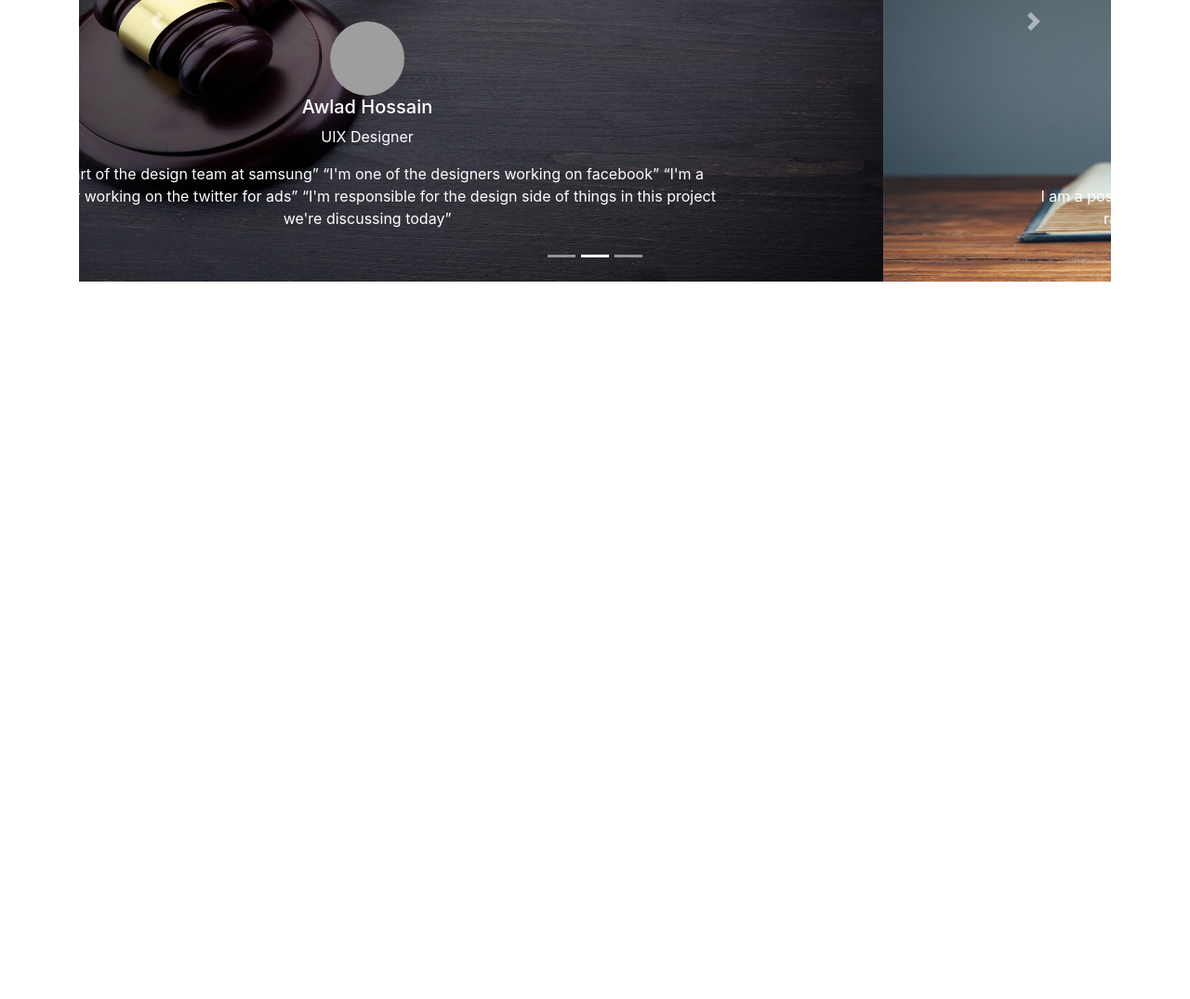
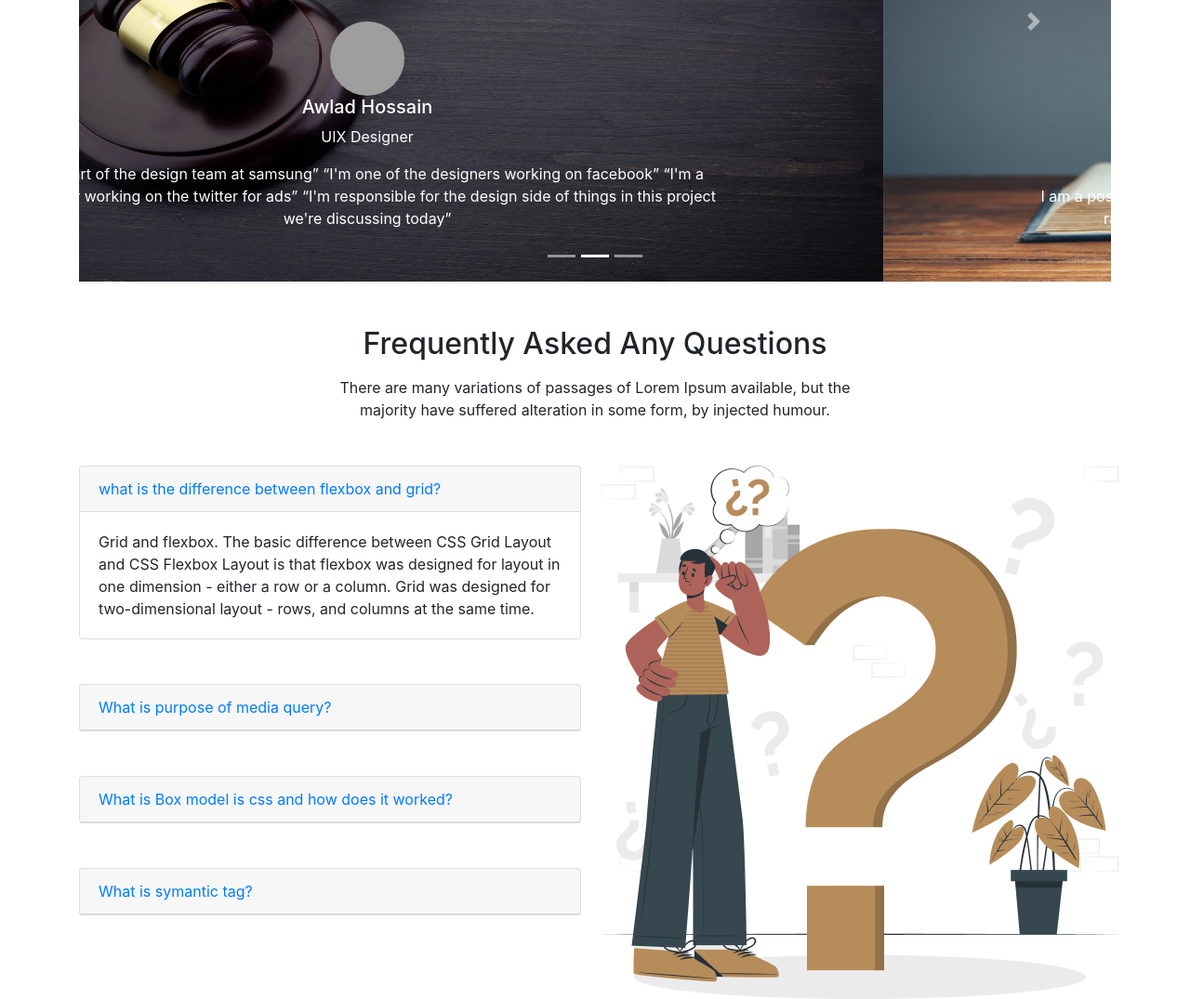
Before and after one commit to nakib1948/Legal-solution, a plain HTML site: page index.html in a window 1280 px wide. Shown: the part 2242-3317 px from the top of the page at 93% size. Before the commit the page ends 2545 px from the top, so only its background shows below. Drawn offline with nearby package versions, Linux system fonts and the light colour scheme; grey boxes are pictures that could not be loaded.

Commit message:
forth section complete

```diff
--- a/index.html
+++ b/index.html
@@ -189,6 +189,85 @@
 
                 </section>
 
+                <!-- forth section -->
+                <section class="container m-auto">
+                    <div class="mt-5 w-50 " style="margin-left: 25%;">
+                        <h2 class="text-center">Frequently Asked Any Questions</h2>
+                        <p class="text-center mt-3 mb-5">There are many variations of passages of Lorem Ipsum available, but the majority have suffered alteration in some form, by injected humour.</p>
+                    </div>
+
+
+
+                    <!-- question and answer section -->
+                    <div class="row">
+
+                        <div class="col-md-6 col-sm-12 mb-5">
+                            <div id="accordion">
+
+                                <div class="card">
+                                  <div class="card-header">
+                                    <a class="card-link" data-toggle="collapse" href="#collapseOne">
+                                    what is the difference between flexbox and grid?
+                                    </a>
+                                  </div>
+                                  <div id="collapseOne" class="collapse show" data-parent="#accordion">
+                                    <div class="card-body">
+                                        Grid and flexbox. The basic difference between CSS Grid Layout and CSS Flexbox Layout is that flexbox was designed for layout in one dimension - either a row or a column. Grid was designed for two-dimensional layout - rows, and columns at the same time.
+                                    </div>
+                                  </div>
+                                </div>
+                                <br>
+                                <br>
+                                <div class="card">
+                                  <div class="card-header">
+                                    <a class="collapsed card-link" data-toggle="collapse" href="#collapseTwo">
+                                      What is purpose of media query?
+                                    </a>
+                                  </div>
+                                  <div id="collapseTwo" class="collapse" data-parent="#accordion">
+                                    <div class="card-body">
+                                        Media queries are a key part of responsive web design, as they allow you to create different layouts depending on the size of the viewport, but they can also be used to detect other things about the environment your site is running on, for example whether the user is using a touchscreen rather than a mouse.
+                                    </div>
+                                  </div>
+                                </div>
+                                <br>
+                                <br>
+                                <div class="card">
+                                    <div class="card-header">
+                                      <a class="collapsed card-link" data-toggle="collapse" href="#collapseTwo">
+                                        What is Box model is css and how does it worked?
+                                      </a>
+                                    </div>
+                                    <div id="collapseTwo" class="collapse" data-parent="#accordion">
+                                      <div class="card-body">
+                                        A box in CSS consists of a content area, which is where any text, images, or other HTML elements are displayed. This is optionally surrounded by padding, a border, and a margin, on one or more sides. The box model describes how these elements work together to create a box as displayed by CSS.
+                                      </div>
+                                    </div>
+                                  </div>
+                                  <br>
+                                  <br>
+                                <div class="card">
+                                  <div class="card-header ">
+                                    <a class="collapsed card-link" data-toggle="collapse" href="#collapseThree">
+                                     What is symantic tag?
+                                    </a>
+                                  </div>
+                                  <div id="collapseThree" class="collapse" data-parent="#accordion">
+                                    <div class="card-body ">
+                                        The semantic HTML tags help the search engines and other user devices to determine the importance and context of web pages. The pages made with semantic elements are much easier to read. It has greater accessibility. It offers a better user experience.
+                                    </div>
+                                  </div>
+                                </div>
+
+                              </div>
+                        </div>
+
+
+                        <div>
+                            <img src="./images/faq.png" alt="">
+                        </div>
+                    </div>
+                </section>
 
         </main>
         <footer>
```
